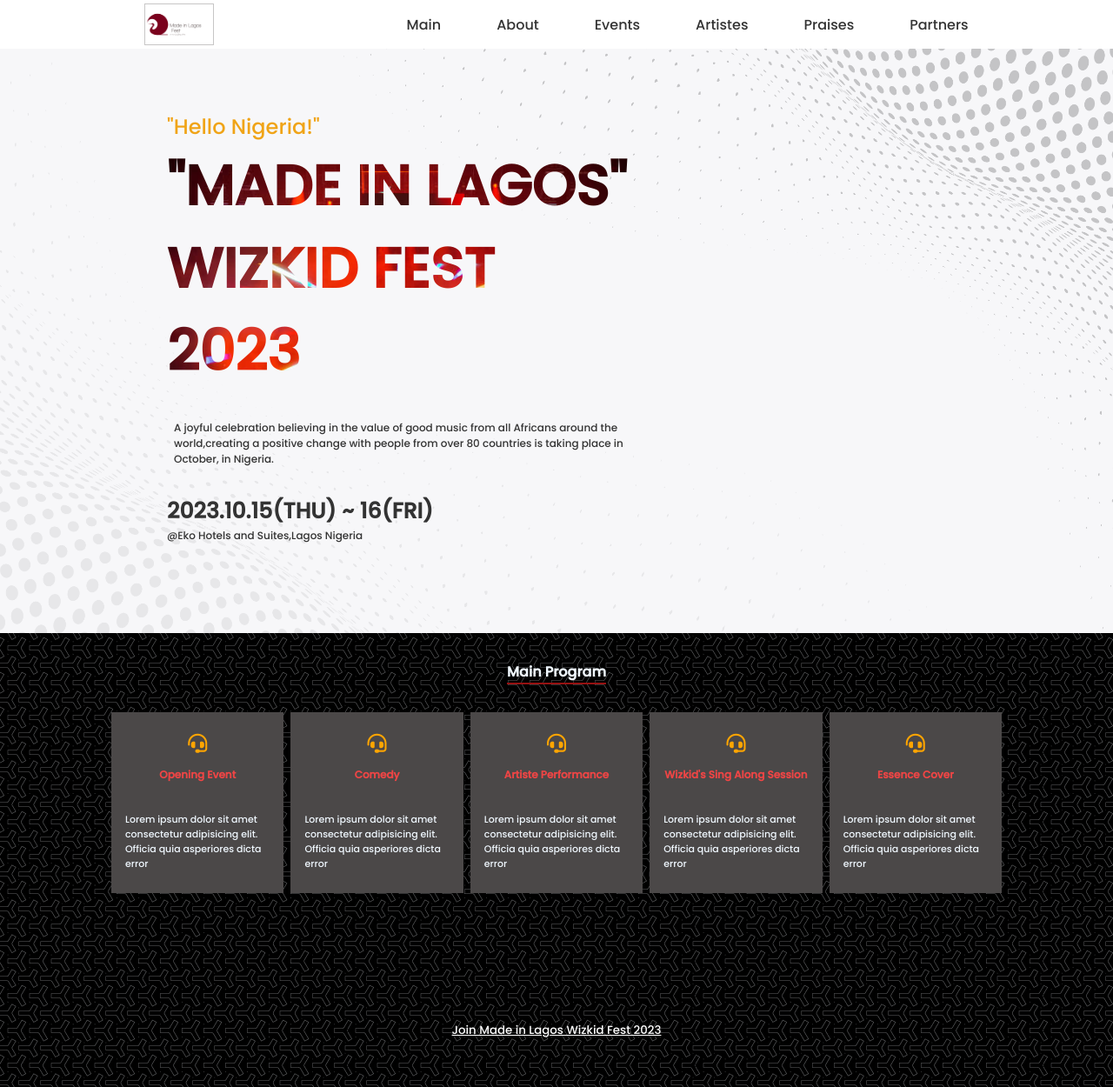
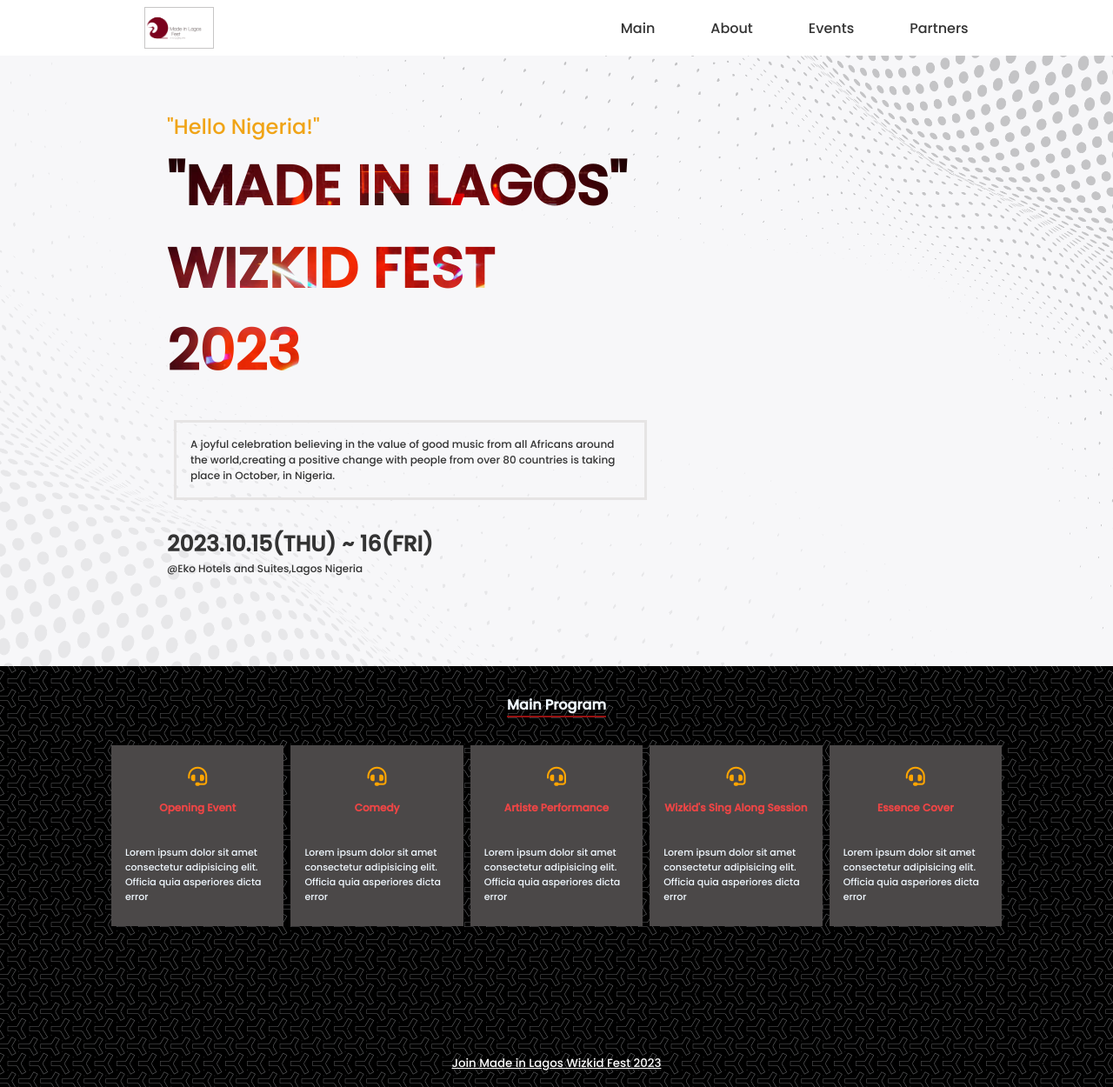
Before and after one commit to David-Lanzz/My-First-Capstone, a website: page index.html in a window 1280 px wide. Shown: the top 1250 px of the page at 87% size. Drawn offline with Linux system fonts and the light colour scheme.

Commit message:
Fix design differences

```diff
--- a/index.html
+++ b/index.html
@@ -23,12 +23,10 @@
         </a>
         <a href="#" class="logo logoDesktop"></a>
         <div class="menuLinks">
-            <a href="#mainpage" id="mainLink">Main</a>
-            <a href="#aboutpage" id="aboutLink">About</a>
-            <a href="#events" id="events">Events</a>
-            <a href="#featured-speakers" id="featured-speakers">Artistes</a>
-            <a href="#praises" id="praises">Praises</a>
-            <a href="#partners" id="partners">Partners</a>
+            <a href="#mainpage">Main</a>
+            <a href="#aboutpage">About</a>
+            <a href="#events">Events</a>
+            <a href="#partners">Partners</a>
         </div>
     </header>
     <main id="main">
@@ -36,7 +34,7 @@
             <section class="welcome-section">
                 <p class="hello">"Hello Nigeria!"</p>
                 <h1>"MADE IN LAGOS" WIZKID FEST 2023</h1>
-                <p class="welcomeP">A joyful celebration believing in the
+                <p class="welcomeP" id="welcomeP">A joyful celebration believing in the
                     value of good music from all Africans around the world,creating a positive
                     change with
                     people from over 80 countries is taking place in October,
@@ -48,42 +46,42 @@
                 <h4>Main Program</h4>
                 <ul class="events">
                     <li><a href="#" class="eventCards">
-                            <div>
+                            <article>
                                 <i class="fa-solid fa-headset fa-2x"></i>
                                 <p class="eventTitle">Opening Event</p>
-                            </div>
+                            </article>
                             <p>Lorem ipsum dolor sit amet consectetur
                                 adipisicing elit. Officia quia asperiores dicta error</p>
                         </a></li>
                     <li><a href="#" class="eventCards">
-                            <div>
+                            <article>
                                 <i class="fa-solid fa-headset fa-2x"></i>
                                 <p class="eventTitle">Comedy</p>
-                            </div>
+                            </article>
                             <p>Lorem ipsum dolor sit amet consectetur
                                 adipisicing elit. Officia quia asperiores dicta error</p>
                         </a></li>
                     <li><a href="#" class="eventCards">
-                            <div>
+                            <article>
                                 <i class="fa-solid fa-headset fa-2x"></i>
                                 <p class="eventTitle">Artiste Performance</p>
-                            </div>
+                            </article>
                             <p>Lorem ipsum dolor sit amet consectetur
                                 adipisicing elit. Officia quia asperiores dicta error</p>
                         </a></li>
                     <li><a href="#" class="eventCards">
-                            <div>
+                            <article>
                                 <i class="fa-solid fa-headset fa-2x"></i>
                                 <p class="eventTitle">Wizkid's Sing Along Session</p>
-                            </div>
+                            </article>
                             <p>Lorem ipsum dolor sit amet consectetur
                                 adipisicing elit. Officia quia asperiores dicta error</p>
                         </a></li>
                     <li><a href="#" class="eventCards">
-                            <div>
+                            <article>
                                 <i class="fa-solid fa-headset fa-2x"></i>
                                 <p class="eventTitle">Essence Cover</p>
-                            </div>
+                            </article>
                             <p>Lorem ipsum dolor sit amet consectetur
                                 adipisicing elit. Officia quia asperiores dicta error</p>
                         </a></li>
--- a/styles.css
+++ b/styles.css
@@ -27,7 +27,7 @@
 header {
   display: flex;
   align-items: center;
-  height: 7%;
+  height: 8%;
   width: 100%;
   position: fixed;
   z-index: 2;
@@ -133,6 +133,11 @@
   color: rgb(240, 164, 23);
 }
 
+#welcomeP {
+  border: solid rgb(230, 228, 228) 3px;
+  padding: 1rem;
+}
+
 .welcomeP {
   font-size: 12px;
   margin: 0 0.5rem;
@@ -186,7 +191,7 @@
   background-color: rgb(75, 72, 72);
 }
 
-.eventCards div {
+.eventCards article {
   display: flex;
   gap: 0.5rem;
   align-items: center;
@@ -483,7 +488,7 @@
     margin-top: 2rem;
   }
 
-  .eventCards div {
+  .eventCards article {
     flex-direction: column;
     gap: 1rem;
   }
```
